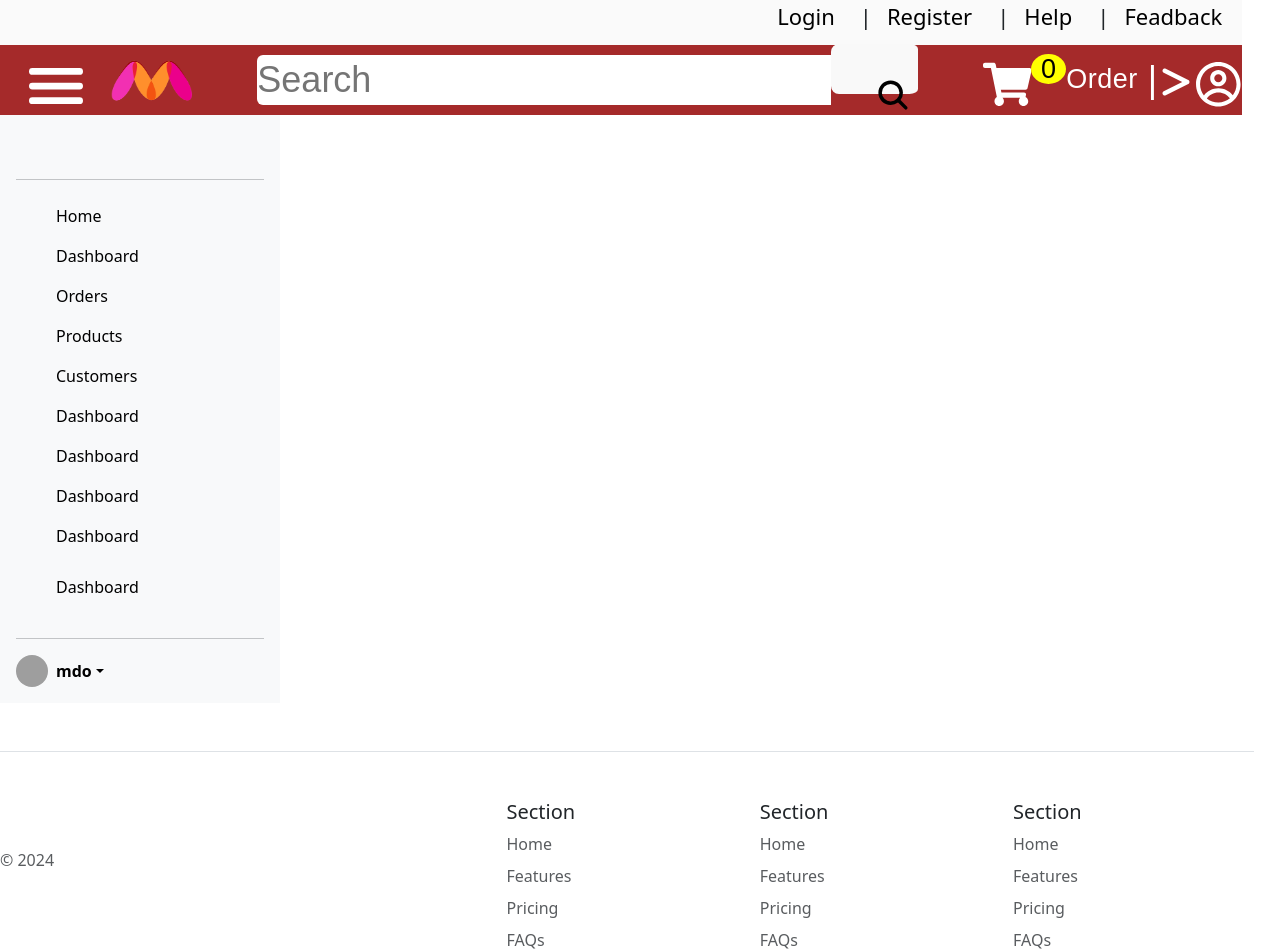
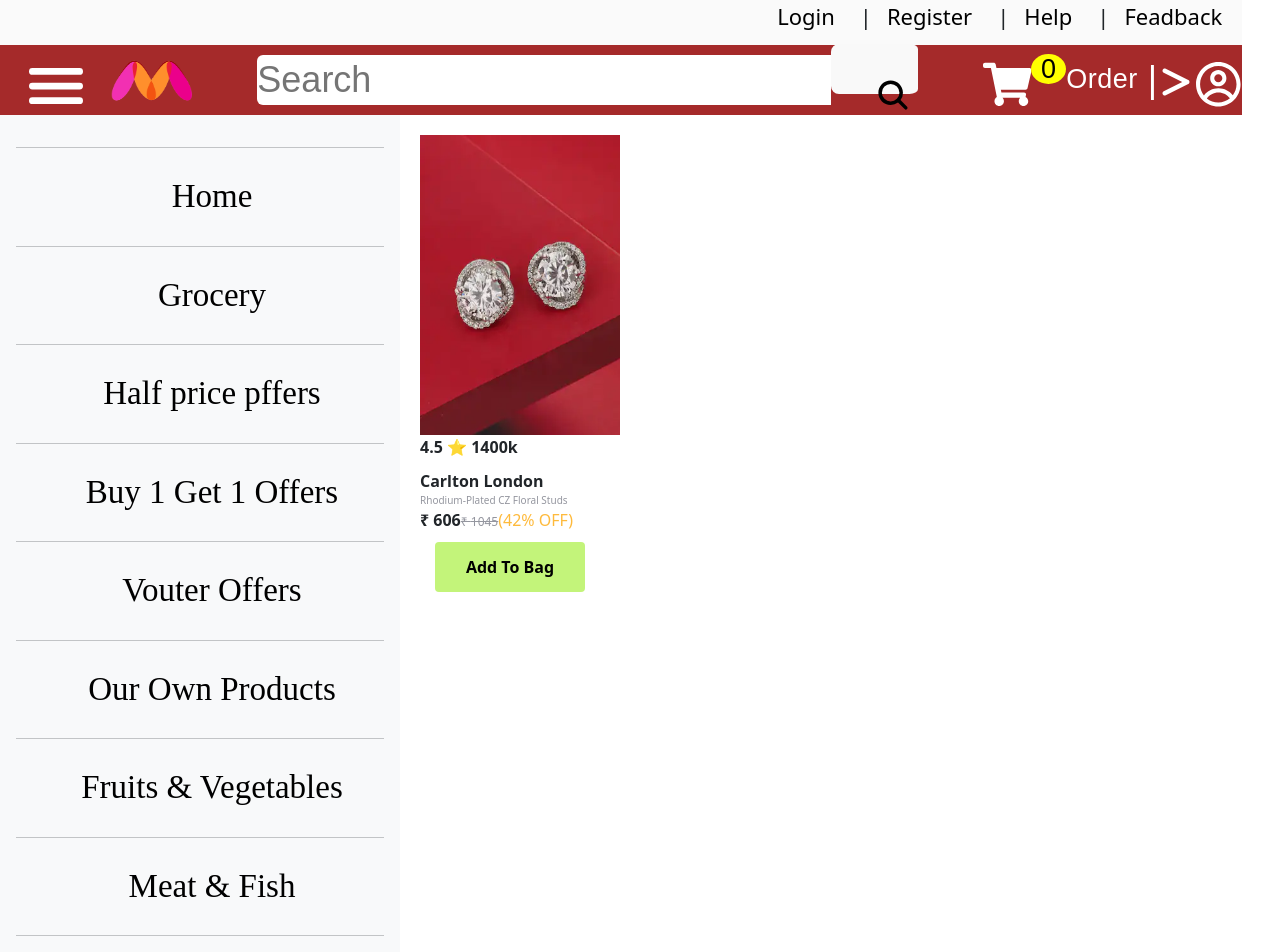
Before and after one commit to nowrinnova/Grocery-Shop, a React (Vite) app in the folder Grocery-SuperShop/: page / in a window 1280 px wide. Shown: the top 952 px of the page. Built offline with nearby package versions, Linux system fonts and the light colour scheme; grey boxes are pictures that could not be loaded.

Commit message:
modify the sidebar

```diff
--- a/Grocery-SuperShop/src/App.css
+++ b/Grocery-SuperShop/src/App.css
@@ -1,6 +1,15 @@
 * {
   margin: 0%;
   padding: 0%;
+}
+.app-container{
+  display: flex;
+}
+.sidebar-list{
+  font-size: 33px;
+  font-weight: 400;
+  font-family: cursive;
+  text-align: center;
 }
 .header-top {
   display: flex;
--- a/Grocery-SuperShop/src/App.jsx
+++ b/Grocery-SuperShop/src/App.jsx
@@ -26,8 +26,12 @@
   return (
     <>
       <Header></Header>
-      <SideBar></SideBar>
-      {/* <div className='items-container'><HomeItems item={item}></HomeItems></div> */}
+      <div className='app-container'>
+        <SideBar/>
+        <div className='items-container'><HomeItems item={item}></HomeItems></div>
+      </div>
+
+
       <Footer></Footer>
     </>
   )
--- a/Grocery-SuperShop/src/Components/SideBar.jsx
+++ b/Grocery-SuperShop/src/Components/SideBar.jsx
@@ -2,106 +2,130 @@
 
 function SideBar() {
   return (
+    <>
       <div
-      class="d-flex flex-column flex-shrink-0 p-3 bg-body-tertiary"
-      style={{width: "280px"}}
+        className="d-flex flex-column flex-shrink-0 p-3 bg-body-tertiary"
+        style={{ width: "400px" }}
       >
+        {/* <a
+        href="/"
+        className="d-flex align-items-center mb-3 mb-md-0 me-md-auto link-body-emphasis text-decoration-none"
+      >
+        <svg className="bi pe-none me-2" width="40" height="32">
+          <use xlinkHref="#bootstrap"></use>
+        </svg>
+      </a> */}
+        <hr />
+        <ul className="nav nav-pills flex-column mb-auto">
+          <li className="nav-item sidebar-list">
             <a
-        href="/"
-        class="d-flex align-items-center mb-3 mb-md-0 me-md-auto link-body-emphasis text-decoration-none"
+              href="#"
+              className="nav-link link-body-emphasis "
+              aria-current="page"
             >
-        <svg class="bi pe-none me-2" width="40" height="32">
-          <use xlink:href="#bootstrap"></use>
-        </svg>
-      </a>
-      <hr />
-      <ul class="nav nav-pills flex-column mb-auto">
-        <li class="nav-item">
-          <a href="#" class="nav-link link-body-emphasis" aria-current="page">
-            <svg class="bi pe-none me-2" width="16" height="16">
-              <use xlink:href="#home"></use>
+              <svg className="bi pe-none me-2" width="16" height="16">
+                <use xlinkHref="#home"></use>
               </svg>
               Home
             </a>
           </li>
-        <li>
-          <a href="#" class="nav-link link-body-emphasis">
-            <svg class="bi pe-none me-2" width="16" height="16">
-              <use xlink:href="#speedometer2"></use>
+          <hr />
+          <li className="nav-item sidebar-list">
+            <a href="#" className="nav-link link-body-emphasis">
+              <svg className="bi pe-none me-2" width="16" height="16">
+                <use xlinkHref="#speedometer2"></use>
               </svg>
-            Dashboard
+              Grocery
             </a>
           </li>
-        <li>
-          <a href="#" class="nav-link link-body-emphasis">
-            <svg class="bi pe-none me-2" width="16" height="16">
-              <use xlink:href="#table"></use>
+          <hr />
+          <li className="nav-item sidebar-list">
+            <a href="#" className="nav-link link-body-emphasis">
+              <svg className="bi pe-none me-2" width="16" height="16">
+                <use xlinkHref="#table"></use>
               </svg>
-            Orders
+              Half price pffers
+            </a>
+          </li>{" "}
+          <hr />
+          <li className="nav-item sidebar-list">
+            <a href="#" className="nav-link link-body-emphasis">
+              <svg className="bi pe-none me-2" width="16" height="16">
+                <use xlinkHref="#grid"></use>
+              </svg>
+              Buy 1 Get 1 Offers
+            </a>
+          </li>{" "}
+          <hr />
+          <li className="nav-item sidebar-list">
+            <a href="#" className="nav-link link-body-emphasis">
+              <svg className="bi pe-none me-2" width="16" height="16">
+                <use xlinkHref="#people-circle"></use>
+              </svg>
+              Vouter Offers
+            </a>
+          </li>{" "}
+          <hr />
+          <li className="nav-item sidebar-list">
+            <a href="#" className="nav-link link-body-emphasis">
+              <svg className="bi pe-none me-2" width="16" height="16">
+                <use xlinkHref="#speedometer2"></use>
+              </svg>
+              Our Own Products
+            </a>
+          </li>{" "}
+          <hr />
+          <li className="nav-item sidebar-list">
+            <a href="#" className="nav-link link-body-emphasis">
+              <svg className="bi pe-none me-2" width="16" height="16">
+                <use xlinkHref="#speedometer2"></use>
+              </svg>
+              Fruits & Vegetables
             </a>
           </li>
-        <li>
-          <a href="#" class="nav-link link-body-emphasis">
-            <svg class="bi pe-none me-2" width="16" height="16">
-              <use xlink:href="#grid"></use>
+          <hr />
+          <li className="nav-item sidebar-list">
+            <a href="#" className="nav-link link-body-emphasis">
+              <svg className="bi pe-none me-2" width="16" height="16">
+                <use xlinkHref="#speedometer2"></use>
               </svg>
-            Products
+              Meat & Fish
             </a>
           </li>
-        <li>
-          <a href="#" class="nav-link link-body-emphasis">
-            <svg class="bi pe-none me-2" width="16" height="16">
-              <use xlink:href="#people-circle"></use>
+          <hr />
+          <li className="nav-item sidebar-list ">
+            <a href="#" className="nav-link link-body-emphasis">
+              <svg className="bi pe-none me-2" width="16" height="16">
+                <use xlinkHref="#speedometer2"></use>
               </svg>
-            Customers
+              Snacks & Instant Food
             </a>
           </li>
-        <li>
-          <a href="#" class="nav-link link-body-emphasis">
-            <svg class="bi pe-none me-2" width="16" height="16">
-              <use xlink:href="#speedometer2"></use>
+          <hr />
+          <li className="nav-item sidebar-list">
+            <a href="#" className="nav-link link-body-emphasis">
+              <svg className="bi pe-none me-2" width="16" height="16">
+                <use xlinkHref="#speedometer2"></use>
               </svg>
-            Dashboard
+              Sauce and Pickles
             </a>
           </li>
-        <li>
-          <a href="#" class="nav-link link-body-emphasis">
-            <svg class="bi pe-none me-2" width="16" height="16">
-              <use xlink:href="#speedometer2"></use>
+          <hr />
+          <hr />
+          <li className="nav-item sidebar-list">
+            <a href="#" className="nav-link link-body-emphasis">
+              <svg className="bi pe-none me-2" width="16" height="16">
+                <use xlinkHref="#speedometer2"></use>
               </svg>
-            Dashboard
-          </a>
-        </li>
-        <li>
-          <a href="#" class="nav-link link-body-emphasis">
-            <svg class="bi pe-none me-2" width="16" height="16">
-              <use xlink:href="#speedometer2"></use>
-            </svg>
-            Dashboard
-          </a>
-        </li>
-        <li>
-          <a href="#" class="nav-link link-body-emphasis">
-            <svg class="bi pe-none me-2" width="16" height="16">
-              <use xlink:href="#speedometer2"></use>
-            </svg>
-            Dashboard
-          </a>
-        </li>
-        <li>
-          <a href="#" class="nav-link link-body-emphasis">
-            <svg class="bi pe-none me-2" width="16" height="50">
-              <use xlink:href="#speedometer2"></use>
-            </svg>
-            Dashboard
+              Chocolate & Candies
             </a>
           </li>
         </ul>
         <hr />
-      <div class="dropdown">
+        <div className="dropdown">
           <a
             href="#"
-          class="d-flex align-items-center link-body-emphasis text-decoration-none dropdown-toggle"
+            className="d-flex align-items-center link-body-emphasis text-decoration-none dropdown-toggle"
             data-bs-toggle="dropdown"
             aria-expanded="false"
           >
@@ -110,37 +134,38 @@
               alt=""
               width="32"
               height="32"
-            class="rounded-circle me-2"
+              className="rounded-circle me-2"
             />
             <strong>mdo</strong>
           </a>
-        <ul class="dropdown-menu text-small shadow">
+          <ul className="dropdown-menu text-small shadow">
             <li>
-            <a class="dropdown-item" href="#">
+              <a className="dropdown-item" href="#">
                 New project...
               </a>
             </li>
             <li>
-            <a class="dropdown-item" href="#">
+              <a className="dropdown-item" href="#">
                 Settings
               </a>
             </li>
             <li>
-            <a class="dropdown-item" href="#">
+              <a className="dropdown-item" href="#">
                 Profile
               </a>
             </li>
             <li>
-            <hr class="dropdown-divider" />
+              <hr className="dropdown-divider" />
             </li>
             <li>
-            <a class="dropdown-item" href="#">
+              <a className="dropdown-item" href="#">
                 Sign out
               </a>
             </li>
           </ul>
         </div>
       </div>
+    </>
   );
 }
 
```
Lines whose indentation alone changed are shown as unchanged.
